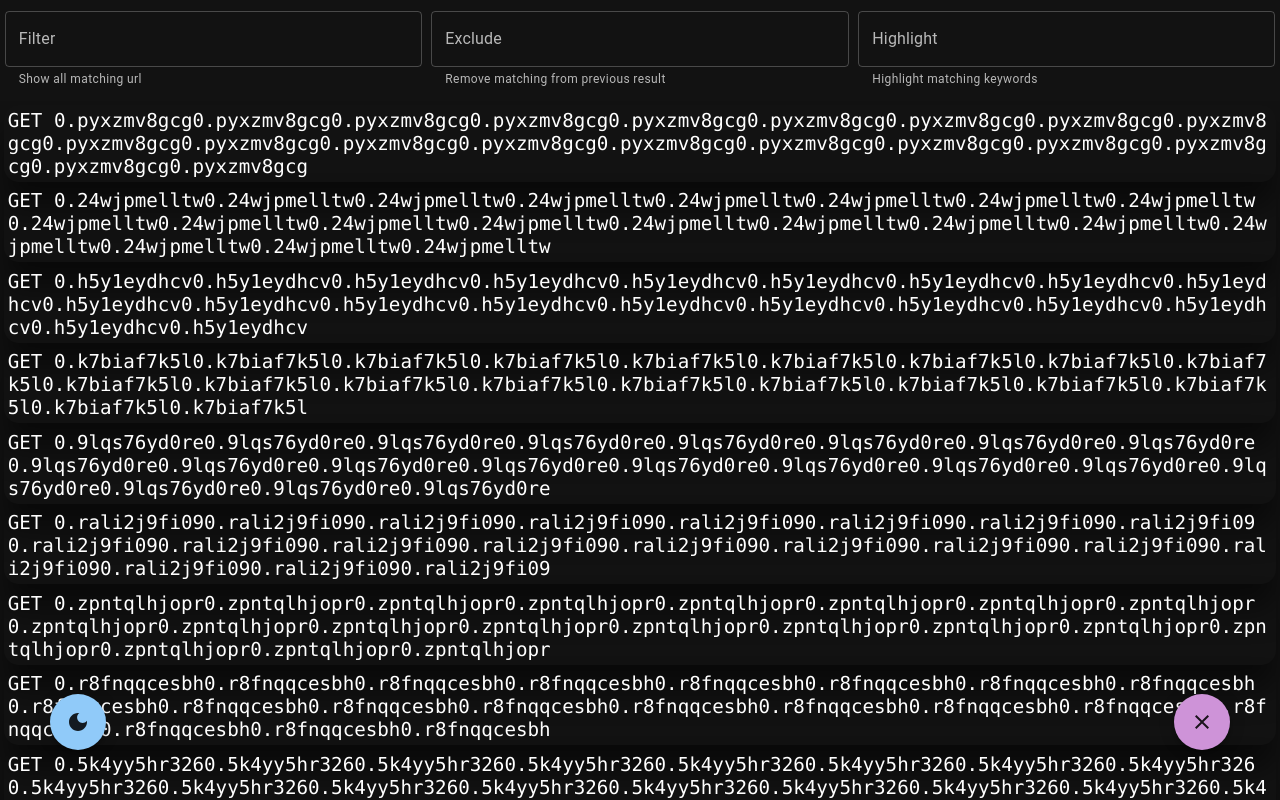
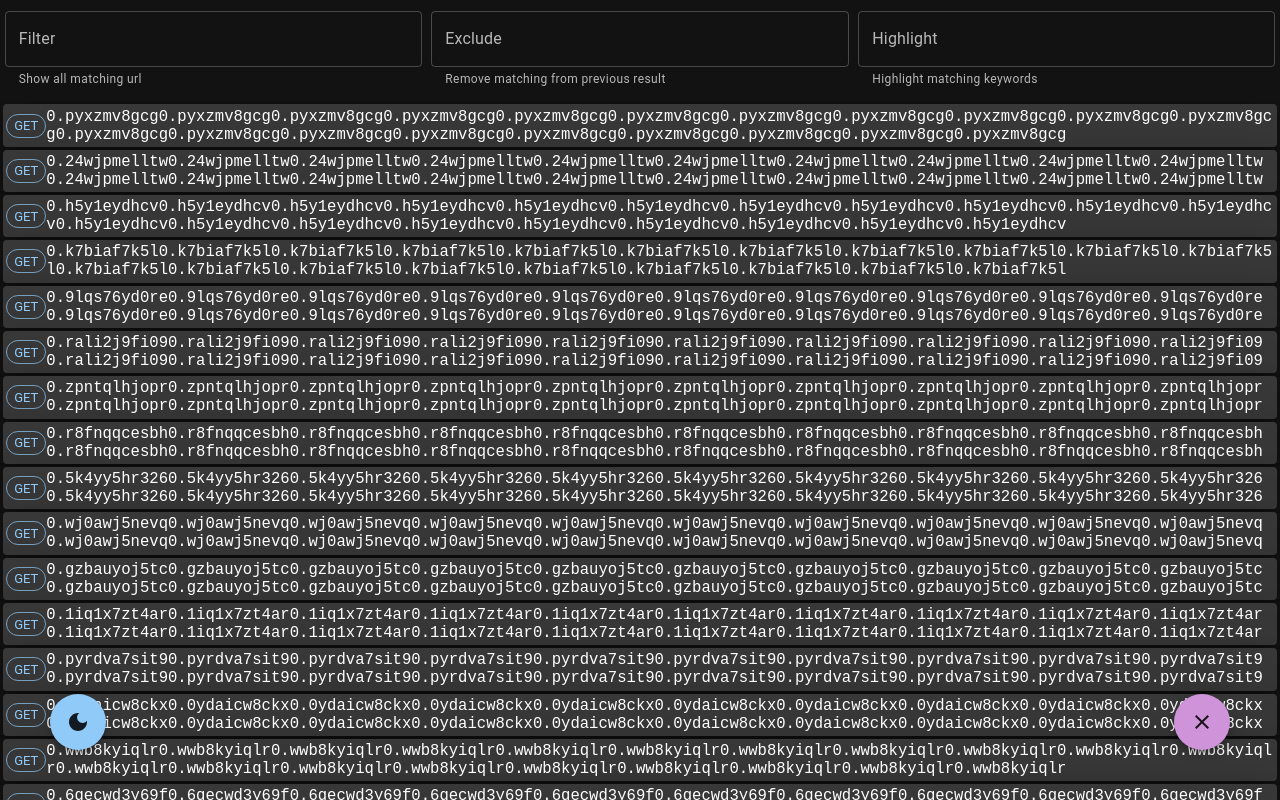
Before and after one commit to quantumsnowball/link-finder, a React (Create React App) app: page / in a window 1280 px wide. Built offline with nearby package versions, Linux system fonts and the light colour scheme.

Commit message:
feature: show method as Chip; refactor: Link becomes styled component

```diff
--- a/src/components/MainArea/Results/Link.tsx
+++ b/src/components/MainArea/Results/Link.tsx
@@ -1,8 +1,9 @@
 import Highlighter from "react-highlight-words";
-import '../../../styles/Link.css'
 import { states } from '../../App'
 import { copyText } from '../../../utils/data'
 import { useContext } from 'react';
+import Paper from '@mui/material/Paper'
+import Chip from '@mui/material/Chip';
 
 
 interface LinkProps {
@@ -17,15 +18,29 @@ function Link({ url, title, method }: LinkProps) {
   } = useContext(states)
 
   return (
-    <p onClick={_ => copyText(
-      `youtube-dl "${url}" -o "${title}.mp4"`
-    )}>
-      <span>{method} </span>
+    <Paper
+      onClick={_ => copyText(
+        `youtube-dl "${url}" -o "${title}.mp4"`
+      )}
+      sx={{
+        '&:hover': { cursor: 'pointer' },
+        display: 'flex',
+        alignItems: 'center',
+        fontFamily: ['source-code-pro', 'monospace'],
+        wordBreak: 'break-all',
+        backgroundColor: 'background.paper',
+        margin: '0.2em',
+        padding: '0.2em',
+        fontSize: '1.2em'
+      }}
+      elevation={24}
+    >
+      <Chip label={method} variant="outlined" color="primary" size="small" />
       <Highlighter
         searchWords={[highlight]}
         textToHighlight={url}
       />
-    </p>
+    </Paper>
   )
 }
 
--- a/src/styles/Link.css
+++ /dev/null
@@ -1,19 +0,0 @@
-.main p {
-  margin: 0.2em;
-  padding: 0.2em;
-  font-size: 1.2em;
-  word-break: break-all;
-  font-family: source-code-pro, Menlo, Monaco, Consolas, 'Courier New', monospace;
-  /* background-color: #484c54; */
-  border-radius: 15px;
-  box-shadow: 0 24px 31px rgba(1,1,0,0.5);
-}
-
-.main p:hover {
-  cursor: pointer;
-}
-
-.main p mark {
-  color: yellow;
-  background-color: black;
-}
```
